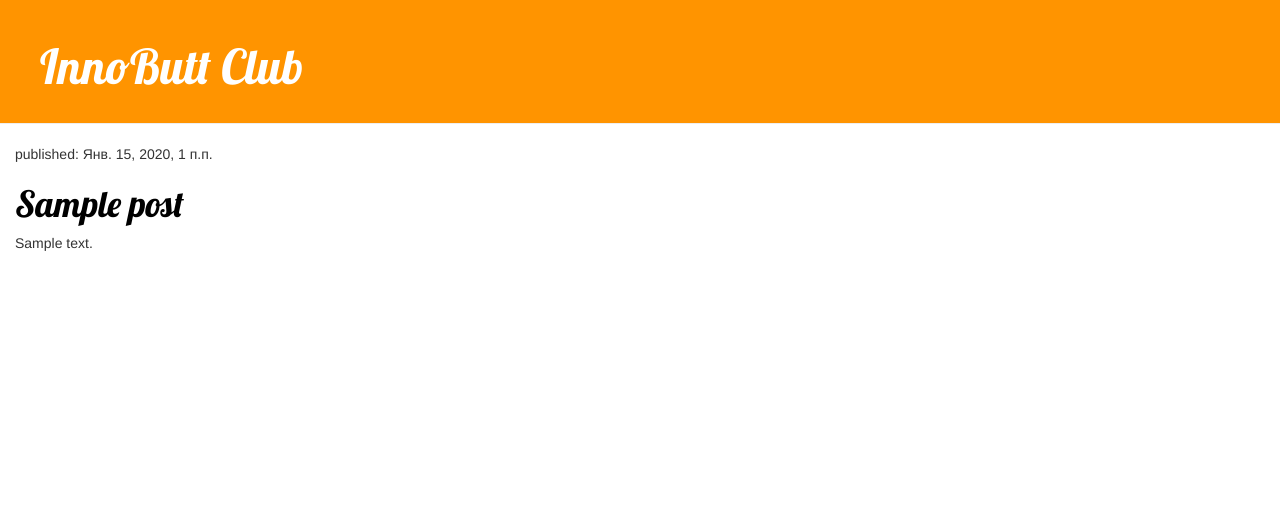
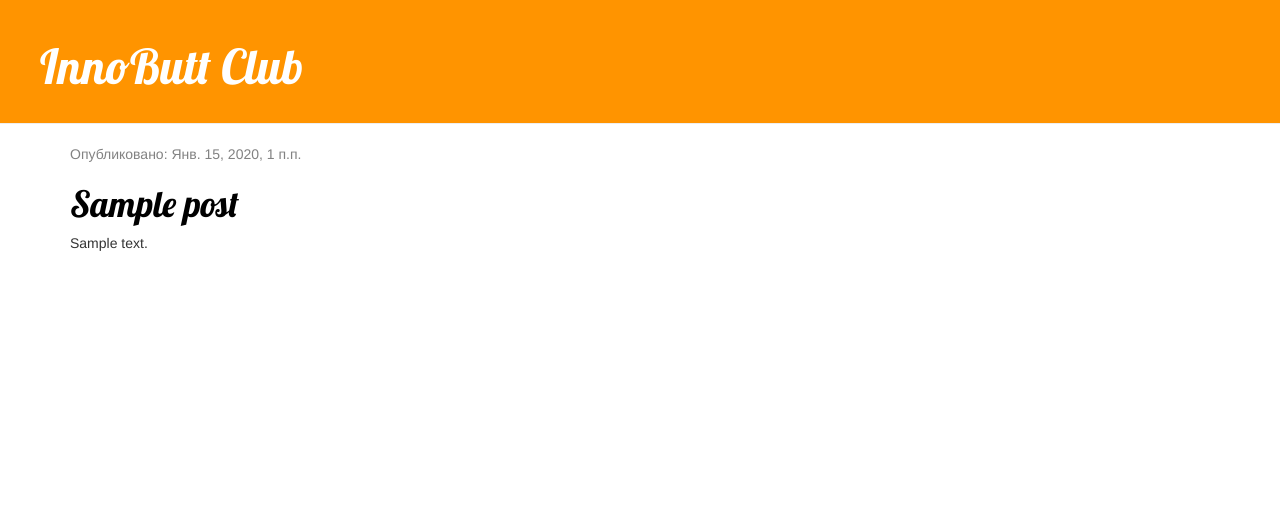
Before and after one commit to Picroc/my-first-blog, a Django app: template blog/templates/blog/post_list.html in a window 1280 px wide. Shown: the top 523 px of the page. Run offline with Django 3.2, Linux system fonts and the light colour scheme; the template is opened without the code that fills it: values that come from a table or form of the project are taken from there, others are empty; tables that the repository leaves empty hold one stand-in row (values such as "Sample post"); some libraries are stand-ins or nearby versions.

Commit message:
HTML changes

```diff
--- a/blog/templates/blog/post_list.html
+++ b/blog/templates/blog/post_list.html
@@ -11,12 +11,20 @@
         <div class="page-header">
             <h1><a href="/">InnoButt Club</a></h1>
         </div>
-        {% for post in posts %}
-            <div class="post">
-                <p>published: {{ post.published_date }}</p>
-                <h1><a href="">{{ post.title }}</a></h1>
-                <p>{{ post.text|linebreaksbr }}</p>
+        <div class="content container">
+        <div class="row">
+            <div class="col-md-8">
+                {% for post in posts %}
+                    <div class="post">
+                        <div class="date">
+                            <p>Опубликовано: {{ post.published_date }}</p>
+                        </div>
+                        <h1><a href="">{{ post.title }}</a></h1>
+                        <p>{{ post.text|linebreaksbr }}</p>
+                    </div>
+                {% endfor %}
             </div>
-        {% endfor %}
+        </div>
+</div>
     </body>
 </html>
```
